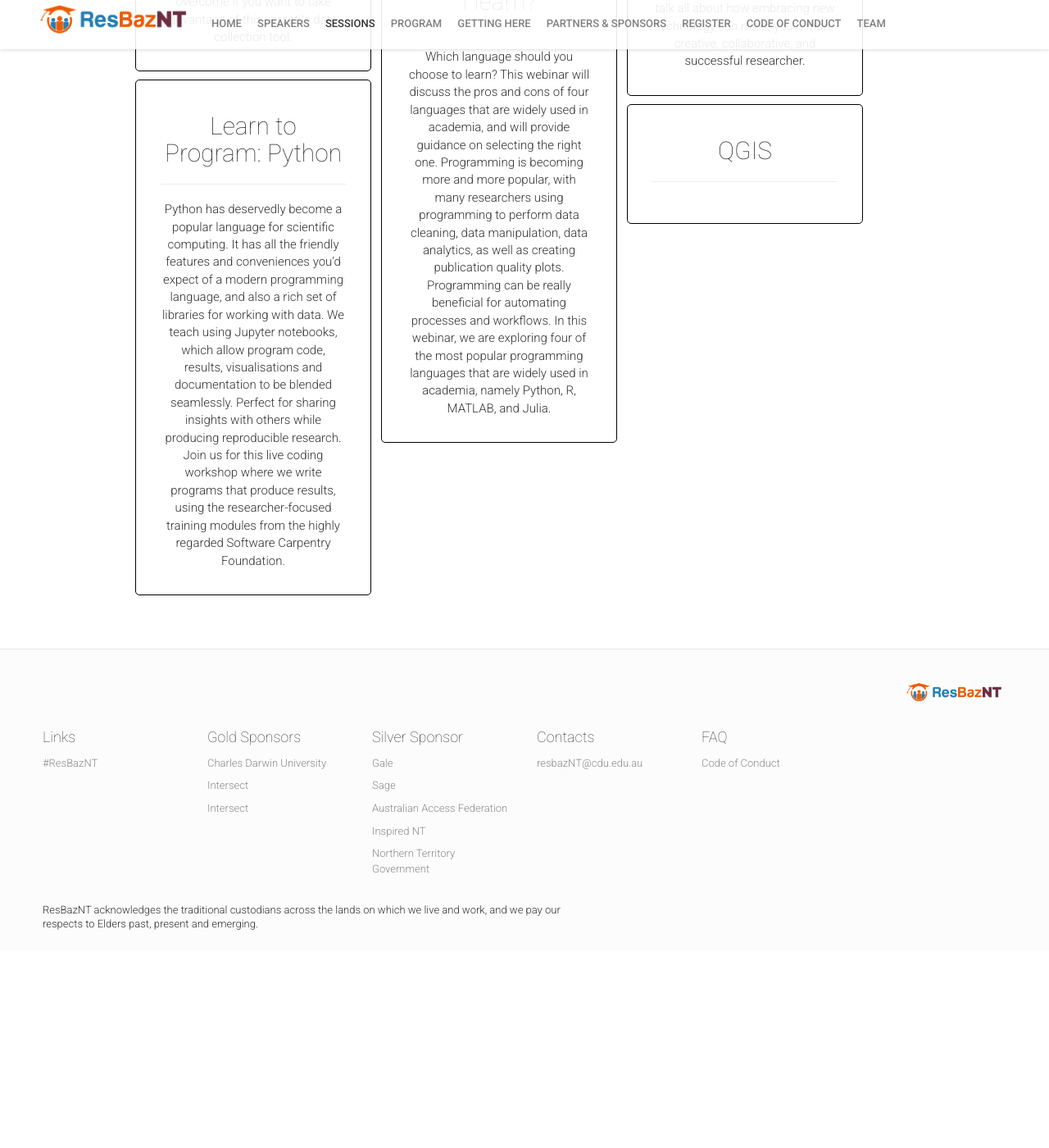
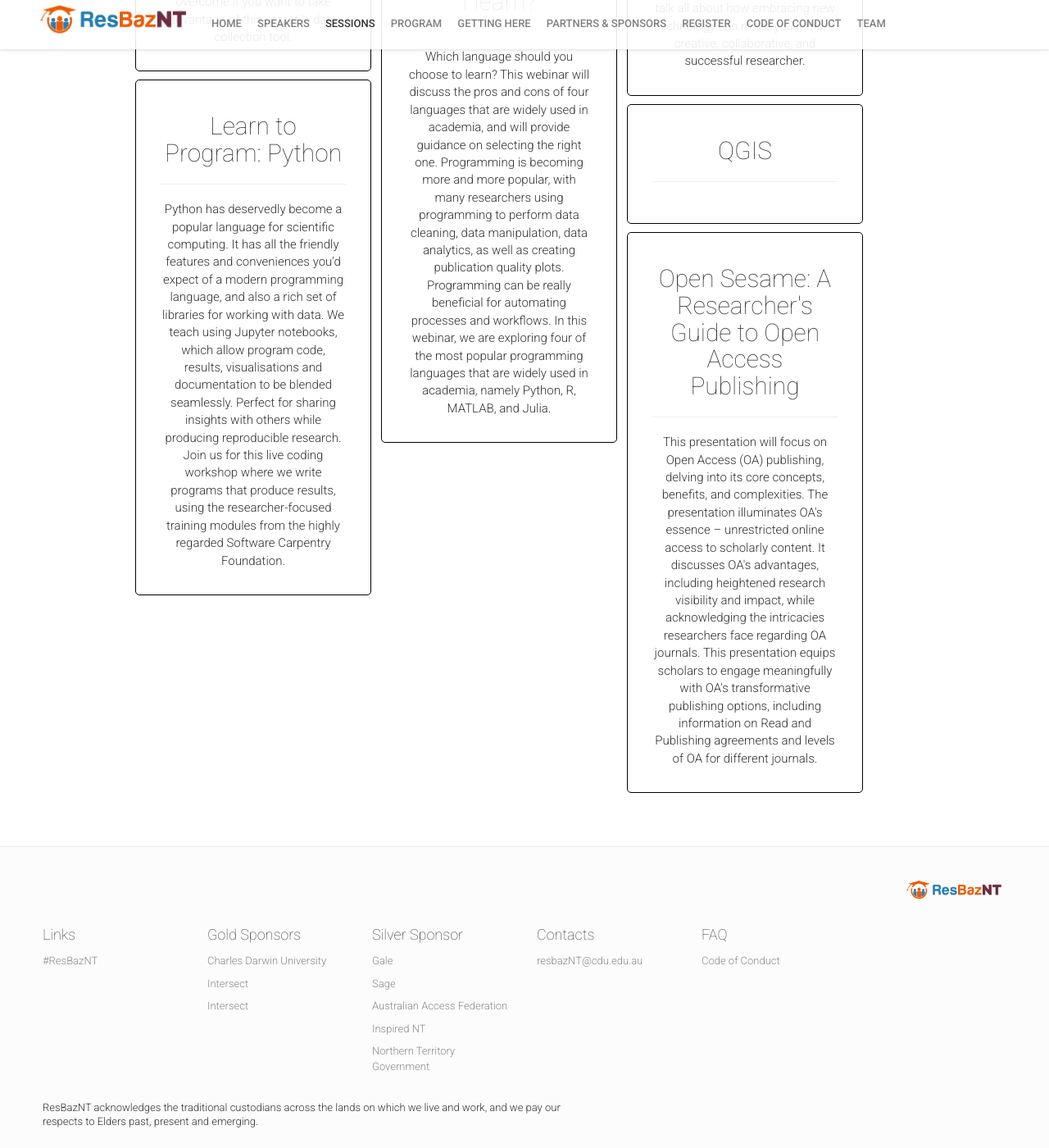
Before and after one commit to resbaznt/resbaz2023NT, a Jekyll site: the page built from sessions.html, in a window 1280 px wide and 1400 px high, scrolled down 2517 px. Shown: the whole window at 82% size. Built offline with Jekyll 4.4.1, drawn with Linux system fonts in a browser that asks for light colours; nearby versions of some CDN libraries; comment, search, counter and statistics services are not loaded; before the commit the page ends 3676 px from its top, so only the background shows below that.

Commit message:
Update sessions.yml

```diff
--- a/_data/sessions.yml
+++ b/_data/sessions.yml
@@ -175,3 +175,11 @@
   #service: true
   #hidden: true
   description: ""
+-
+  id: 1065
+  title: "Open Sesame: A Researcher's Guide to Open Access Publishing"
+  subtype: workshop
+  speakers: [10]
+  #service: true
+  #hidden: true
+  description: "This presentation will focus on Open Access (OA) publishing, delving into its core concepts, benefits, and complexities. The presentation illuminates OA's essence – unrestricted online access to scholarly content. It discusses OA's advantages, including heightened research visibility and impact, while acknowledging the intricacies researchers face regarding OA journals. This presentation equips scholars to engage meaningfully with OA's transformative publishing options, including information on Read and Publishing agreements and levels of OA for different journals."
```
